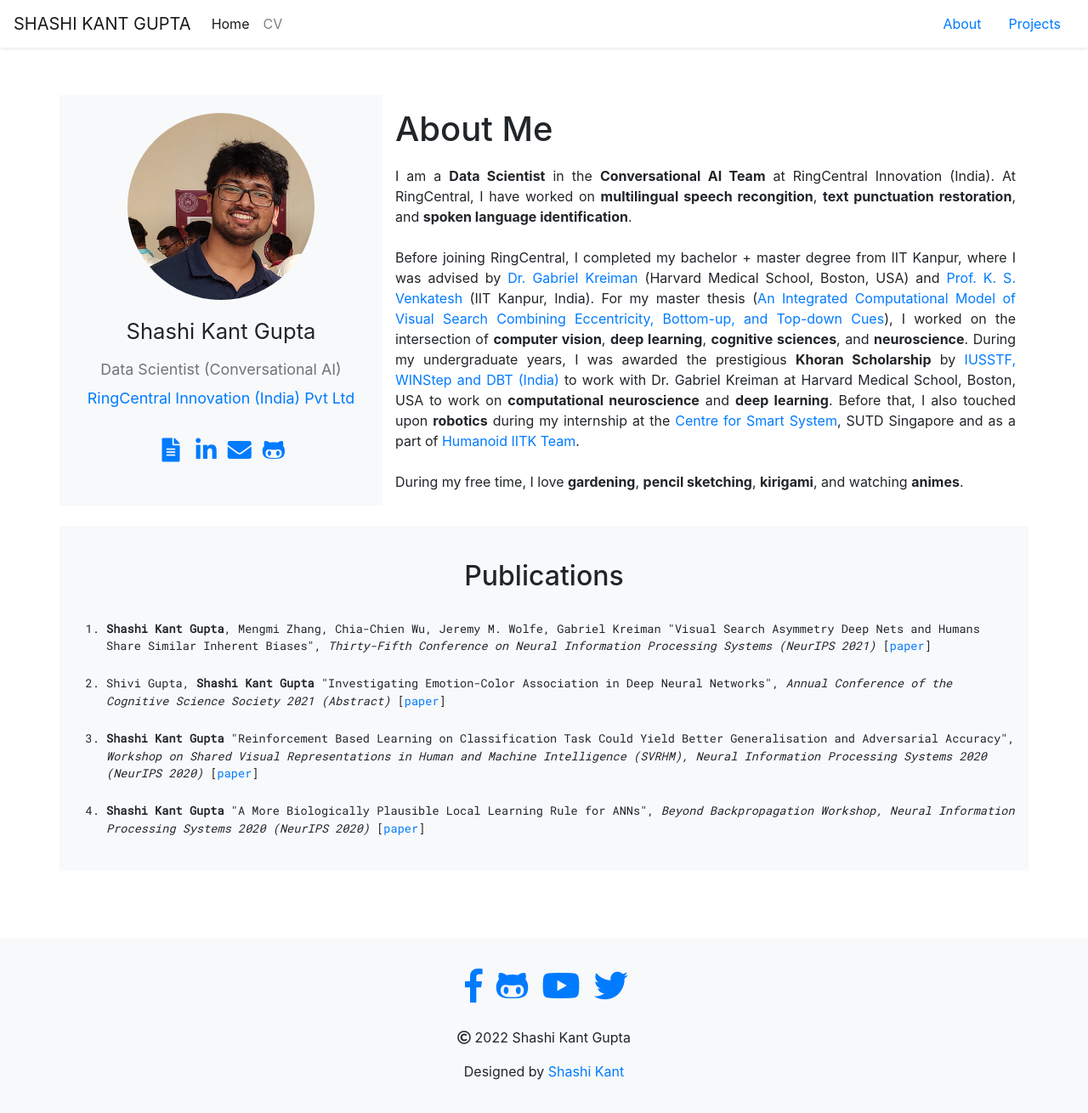
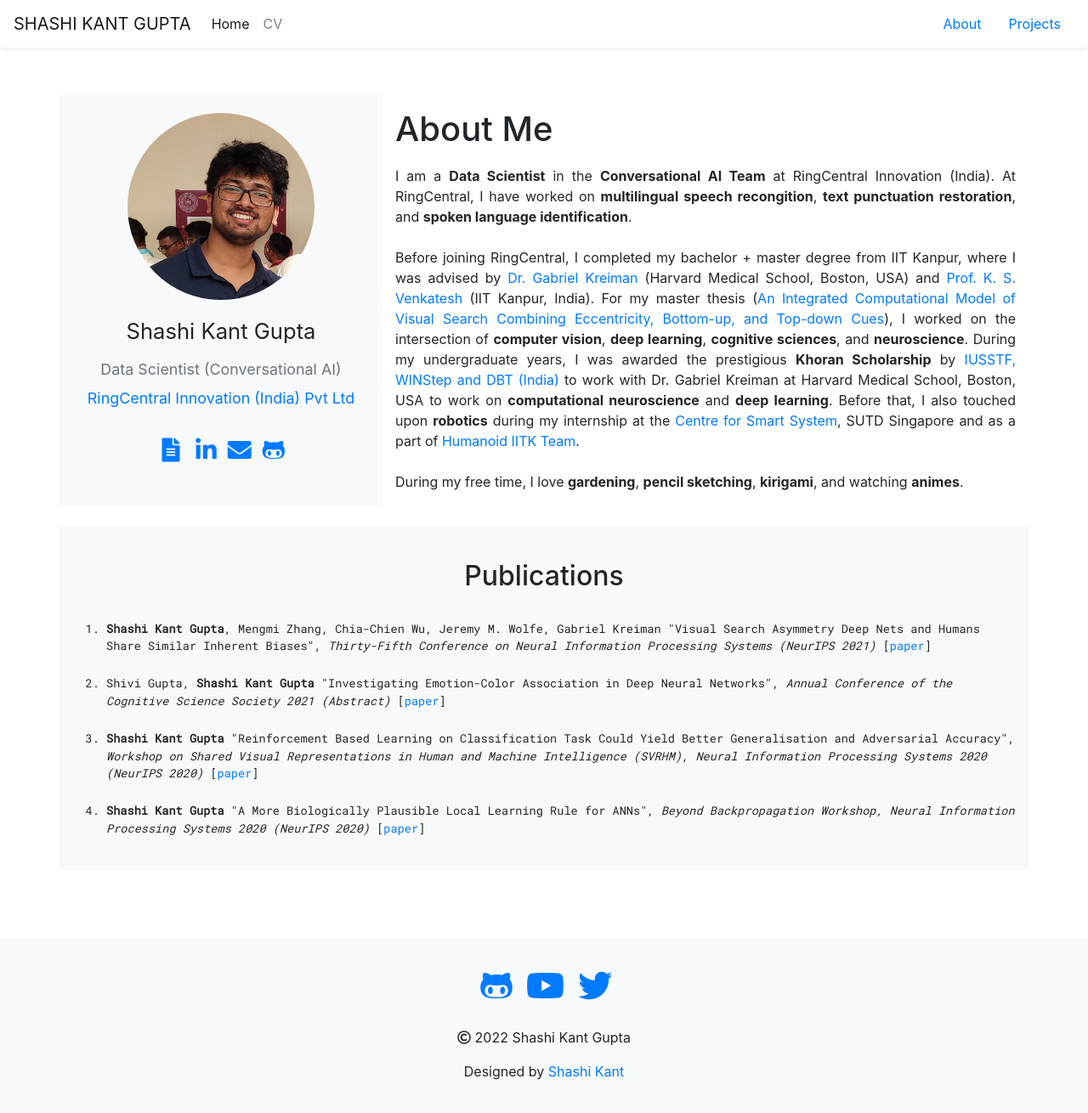
Before and after one commit to shashikg/shashikg.github.io, a Jekyll site: the page built from index.html, in a window 1280 px wide and 1321 px high. Shown: the top 1310 px of the window at 85% size. Built offline with Jekyll 4.4.1, drawn with Linux system fonts in a browser that asks for light colours; nearby versions of some CDN libraries; a style sheet for code colours, icons or effects is not loaded.

Commit message:
remove fb

```diff
--- a/_includes/footer.html
+++ b/_includes/footer.html
@@ -2,7 +2,7 @@
   <div class="container">
     <div class="footer-content">
       <h1>
-        <a href="https://www.facebook.com/{{ site.social-accounts.facebook }}" class="social-icon"><i class="fab fa-facebook-f"></i></a>
+        <!-- <a href="https://www.facebook.com/{{ site.social-accounts.facebook }}" class="social-icon"><i class="fab fa-facebook-f"></i></a> -->
         <a href="https://github.com/{{ site.social-accounts.github }}" class="social-icon"><i class="fab fa-github-alt"></i></a>
         <a href="https://youtube.com/channel/{{ site.social-accounts.youtube }}" class="social-icon"><i class="fab fa-youtube"></i></a>
         <a href="https://twitter.com/{{ site.social-accounts.twitter }}" class="social-icon"><i class="fab fa-twitter"></i></a>
```
